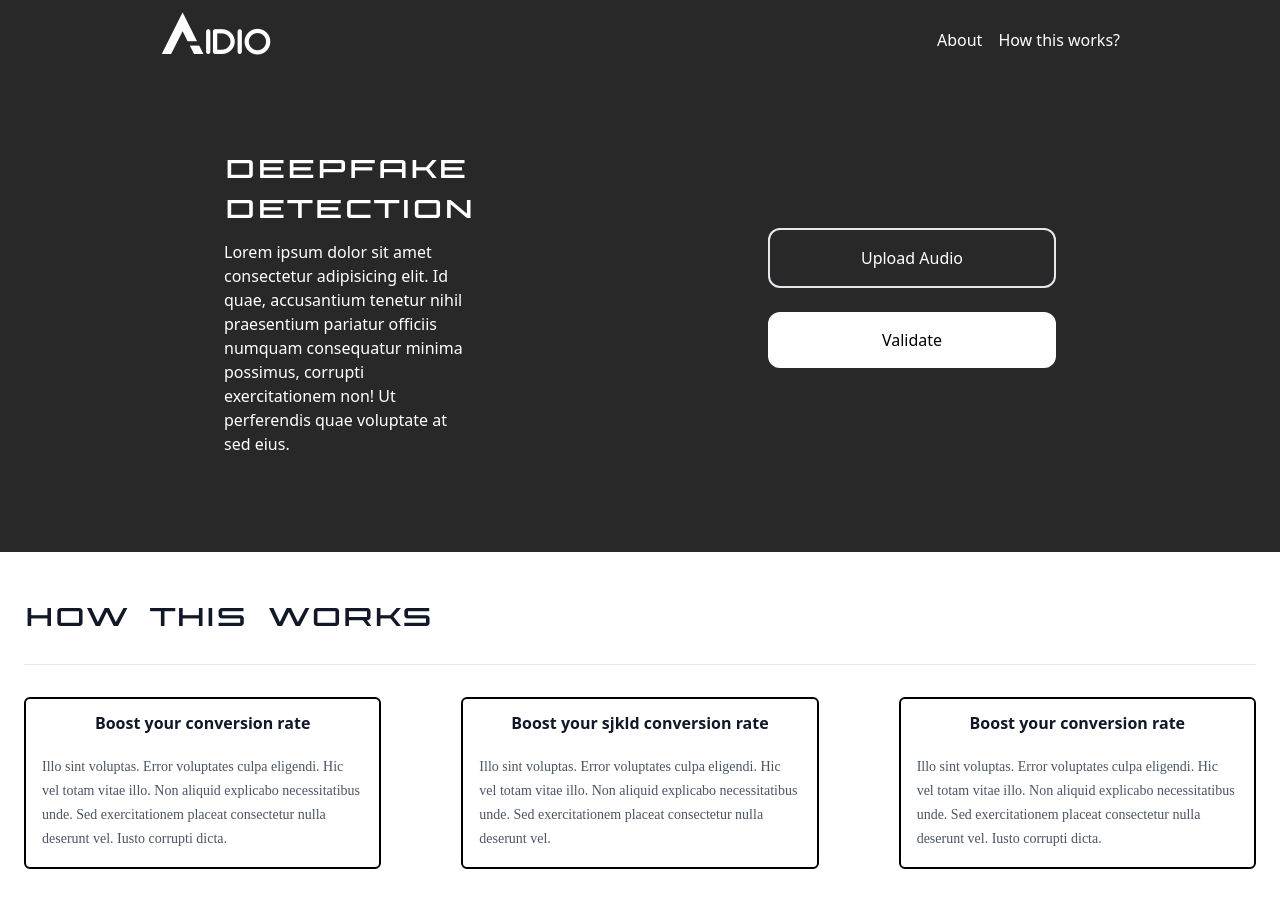
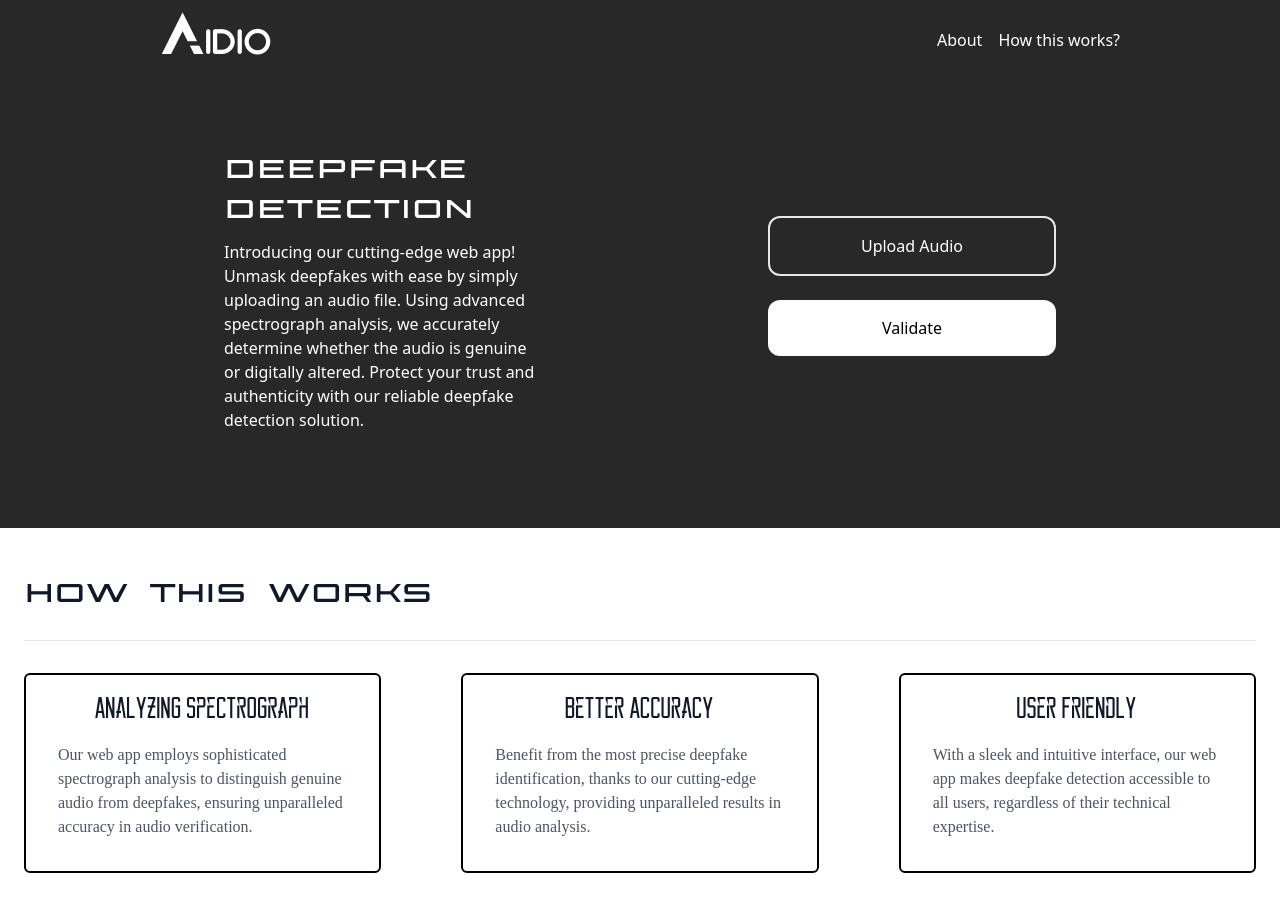
Before and after one commit to mvaibhav77/aidio, a React (Vite) app in the folder frontend/: page / in a window 1280 px wide. Built offline with nearby package versions, Linux system fonts and the light colour scheme; a web font is replaced by a local one.

Commit message:
content added

```diff
--- a/frontend/src/components/About.jsx
+++ b/frontend/src/components/About.jsx
@@ -1,24 +1,29 @@
 const posts = [
   {
     id: 1,
-    title: 'Boost your conversion rate',
+    title: 'Analyzing Spectrograph',
     description:
-      'Illo sint voluptas. Error voluptates culpa eligendi. Hic vel totam vitae illo. Non aliquid explicabo necessitatibus unde. Sed exercitationem placeat consectetur nulla deserunt vel. Iusto corrupti dicta.',
+      'Our web app employs sophisticated spectrograph analysis to distinguish genuine audio from deepfakes, ensuring unparalleled accuracy in audio verification.',
   },
 
   {
     id: 2,
-    title: 'Boost your sjkld  conversion rate',
-
+    title: 'Better Accuracy',
     description:
-      'Illo sint voluptas. Error voluptates culpa eligendi. Hic vel totam vitae illo. Non aliquid explicabo necessitatibus unde. Sed exercitationem placeat consectetur nulla deserunt vel.',
+      'Benefit from the most precise deepfake identification, thanks to our cutting-edge technology, providing unparalleled results in audio analysis.',
   },
   {
     id: 3,
-    title: 'Boost your conversion rate',
+    title: 'User Friendly',
     description:
-      'Illo sint voluptas. Error voluptates culpa eligendi. Hic vel totam vitae illo. Non aliquid explicabo necessitatibus unde. Sed exercitationem placeat consectetur nulla deserunt vel. Iusto corrupti dicta.',
+      'With a sleek and intuitive interface, our web app makes deepfake detection accessible to all users, regardless of their technical expertise.',
   },
+  // {
+  //   id: 4,
+  //   title: 'Boost your conversion rate',
+  //   description:
+  //     'Illo sint voluptas. Error voluptates culpa eligendi. Hic vel totam vitae illo. Non aliquid explicabo necessitatibus unde. Sed exercitationem placeat consectetur nulla deserunt vel. Iusto corrupti dicta.',
+  // },
   // More posts...
 ];
 
@@ -38,16 +43,17 @@ function About() {
           {posts.map((post) => (
             <article
               key={post.id}
-              className="motion-safe:hover:scale-110 group hover:bg-[#282828] hover:shadow-lg hover:border-transparent border-solid border-2 border-black rounded-md flex max-w-xl flex-col items-start justify-between"
+              className="motion-safe:hover:scale-110 group hover:bg-[#282828]
+               hover:shadow-lg ease-in duration-200 hover:border-transparent border-solid border-2 border-black rounded-md flex max-w-xl flex-col items-start justify-between min-h-[200px] md:min-h-0"
             >
               <div className="group relative">
-                <h3 className="mt-3  text-center font-semibold leading-6 text-gray-900 group-hover:text-white">
+                <h3 className="mt-6 font-reckoner text-center text-3xl leading-6 text-gray-900 group-hover:text-white">
                   <a>
                     <span className="absolute inset-0 " />
                     {post.title}
                   </a>
                 </h3>
-                <p className="mt-5 px-4 font-secondary text-sm leading-6 text-gray-600 group-hover:text-white pb-4">
+                <p className="mt-5 px-8 font-secondary ease-in duration-200 text-md leading-6 text-gray-600 group-hover:text-white pb-4">
                   {post.description}
                 </p>
               </div>
--- a/frontend/src/components/Navbar.jsx
+++ b/frontend/src/components/Navbar.jsx
@@ -1,9 +1,8 @@
 import Upload from './Upload';
-// import About from './About';
 
 function Navbar() {
   return (
-    <div className="bg-[#282828] flex flex-col items-center p-40 py-4 md:p-5 md:h-screen">
+    <div className="bg-[#282828] flex flex-col items-center p-40 py-4  md:p-5 md:h-screen">
       <div className="navbar container mx-auto max-w-7xl flex justify-between items-center">
         <a
           href="/"
--- a/frontend/src/components/Upload.jsx
+++ b/frontend/src/components/Upload.jsx
@@ -5,21 +5,22 @@ function Upload() {
         <h1 className="font-primary text-4xl md:text-center">
           DEEPFAKE DETECTION
         </h1>
-        <p className="mt-4 w-3/5 md:mt-6 md:w-full md:text-center">
-          Lorem ipsum dolor sit amet consectetur adipisicing elit. Id quae,
-          accusantium tenetur nihil praesentium pariatur officiis numquam
-          consequatur minima possimus, corrupti exercitationem non! Ut
-          perferendis quae voluptate at sed eius.
+        <p className="mt-4 w-4/5 md:mt-6 md:w-full md:text-center">
+          Introducing our cutting-edge web app! Unmask deepfakes with ease by
+          simply uploading an audio file. Using advanced spectrograph analysis,
+          we accurately determine whether the audio is genuine or digitally
+          altered. Protect your trust and authenticity with our reliable
+          deepfake detection solution.
         </p>
       </div>
-      <div className="text-black grid grid-rows-2 gap-6 justify-self-end md:justify-self-center md:p-4">
+      <form className="text-black grid grid-rows-2 gap-6 justify-self-end md:justify-self-center md:p-4">
         <button className="p-4 text-white bg-dark border-2 group hover:bg-white hover:shadow-lg hover:border-transparent hover:text-black rounded-xl h-fit w-72 md:w-100 ">
           Upload Audio
         </button>
         <button className="p-4 bg-white h-fit group hover:bg-transparent hover:shadow-lg hover:border-2 hover:text-white rounded-xl w-72 md:w-100">
           Validate
         </button>
-      </div>
+      </form>
     </div>
   );
 }
```
